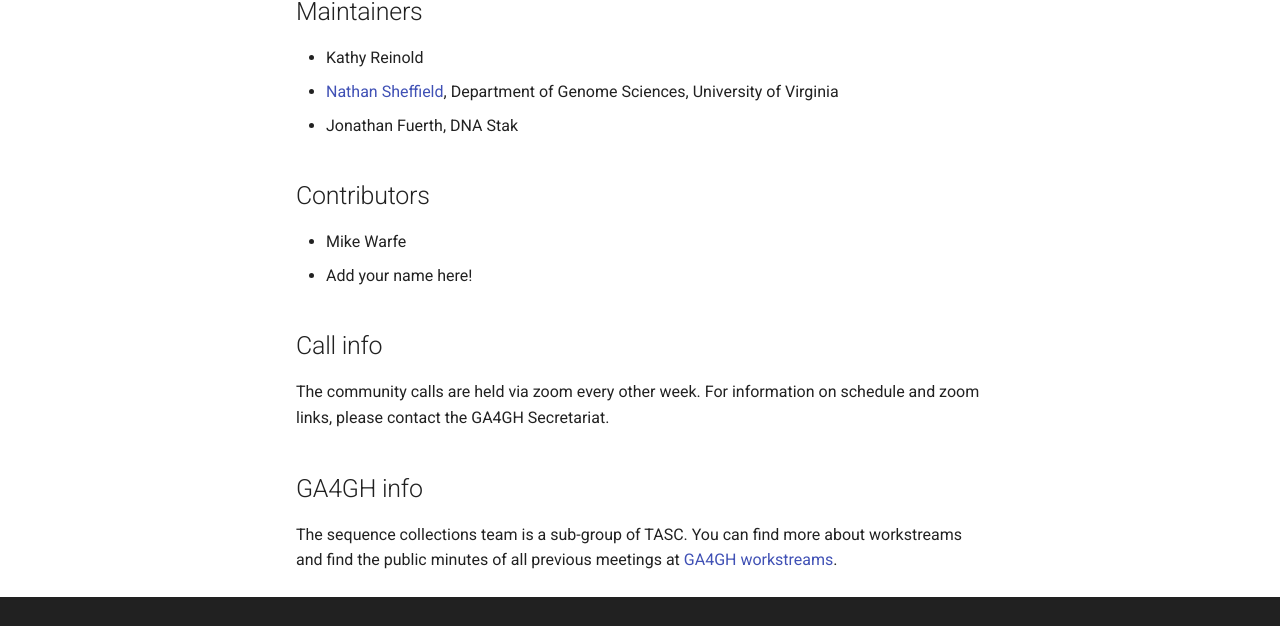
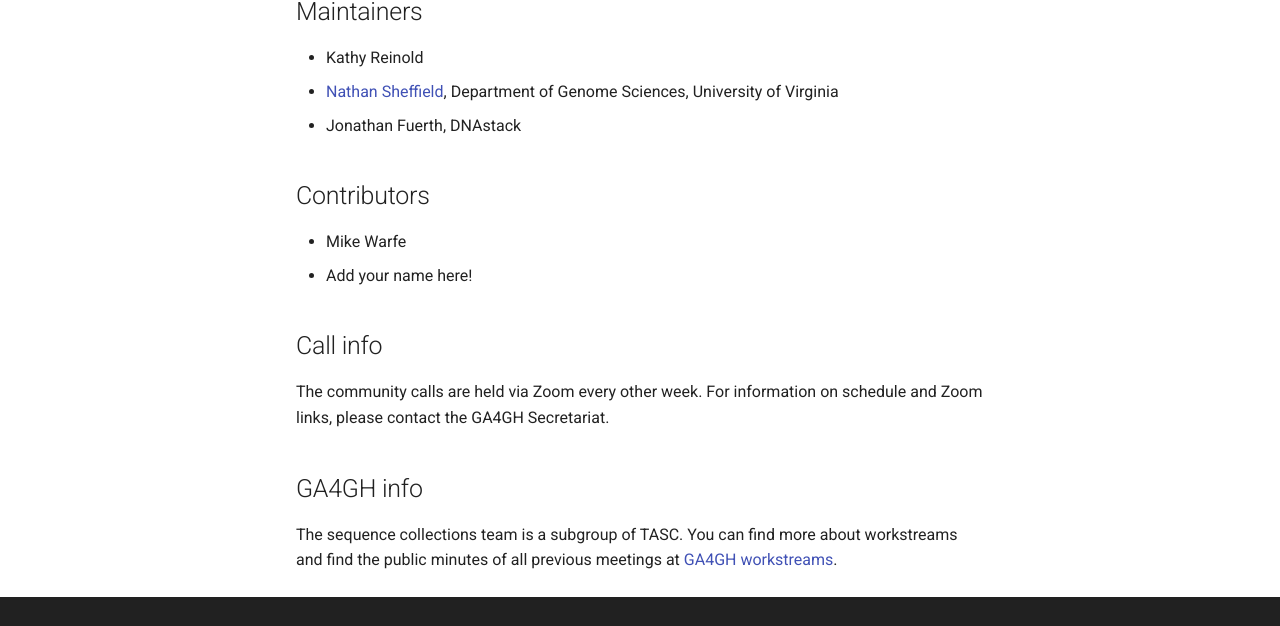
Before and after one commit to ga4gh/schema-registry, an MkDocs documentation site: the page built from docs/contributing.md, in a window 1280 px wide and 1056 px high. Shown: the part 302-928 px from the top of the window. Built offline with MkDocs 1.6.1 and Material for MkDocs 9.7.7, drawn with Linux system fonts in a browser that asks for light colours; comment, search, counter and statistics services are not loaded.

Commit message:
Spelling corrections

```diff
--- a/docs/contributing.md
+++ b/docs/contributing.md
@@ -6,7 +6,7 @@ We welcome more participants! If you are interested in contributing, one of the
 
 - Kathy Reinold
 - <a href="https://databio.org">Nathan Sheffield</a>, Department of Genome Sciences, University of Virginia
-- Jonathan Fuerth, DNA Stak
+- Jonathan Fuerth, DNAstack
 
 ## Contributors
 
@@ -16,8 +16,8 @@ We welcome more participants! If you are interested in contributing, one of the
 
 ## Call info
 
-The community calls are held via zoom every other week. For information on schedule and zoom links, please contact the GA4GH Secretariat.
+The community calls are held via Zoom every other week. For information on schedule and Zoom links, please contact the GA4GH Secretariat.
 
 ## GA4GH info
 
-The sequence collections team is a sub-group of TASC. You can find more about workstreams and find the public minutes of all previous meetings at [GA4GH workstreams](https://www.ga4gh.org/how-we-work/workstreams/).
+The sequence collections team is a subgroup of TASC. You can find more about workstreams and find the public minutes of all previous meetings at [GA4GH workstreams](https://www.ga4gh.org/how-we-work/workstreams/).
```
